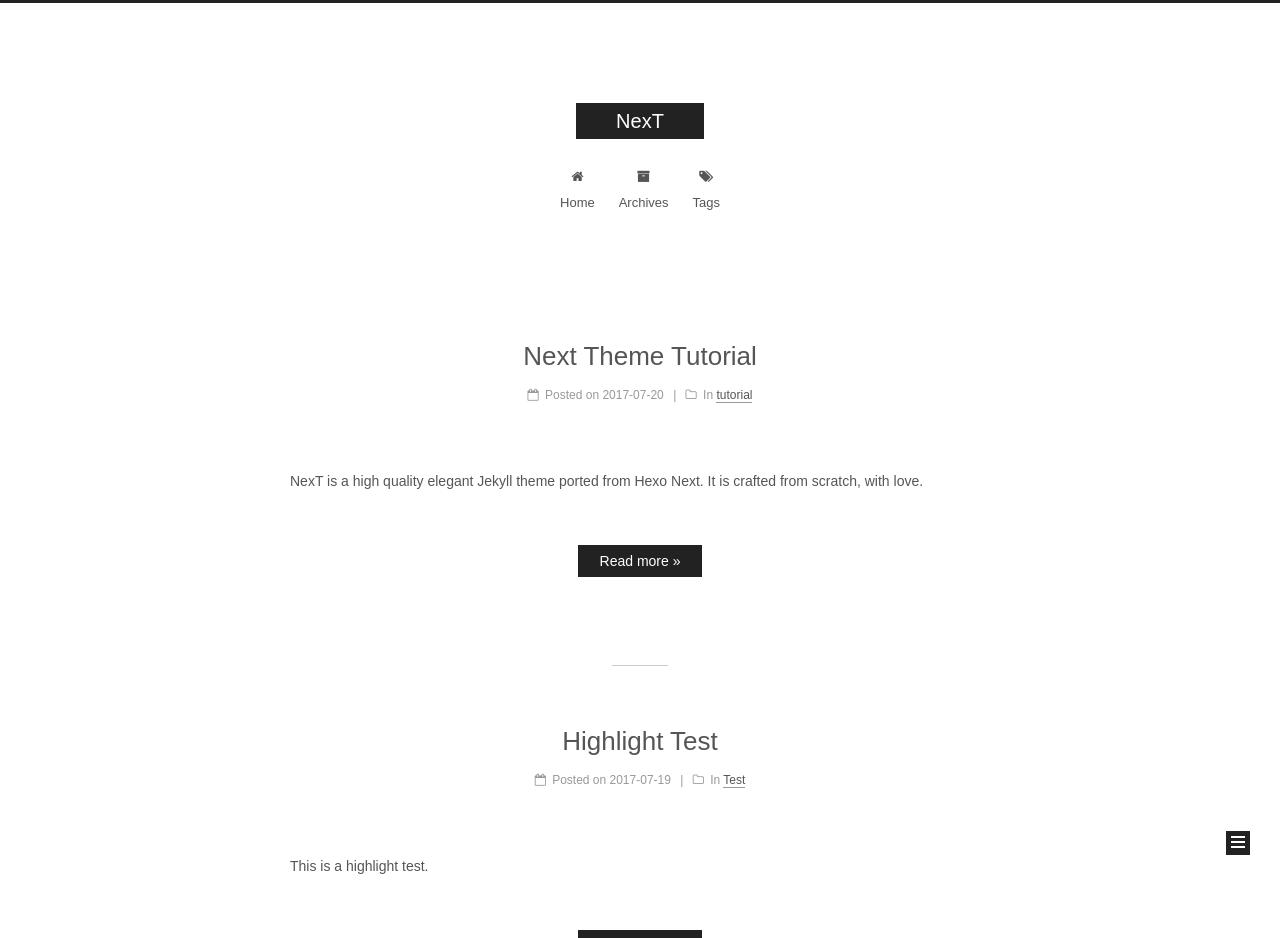
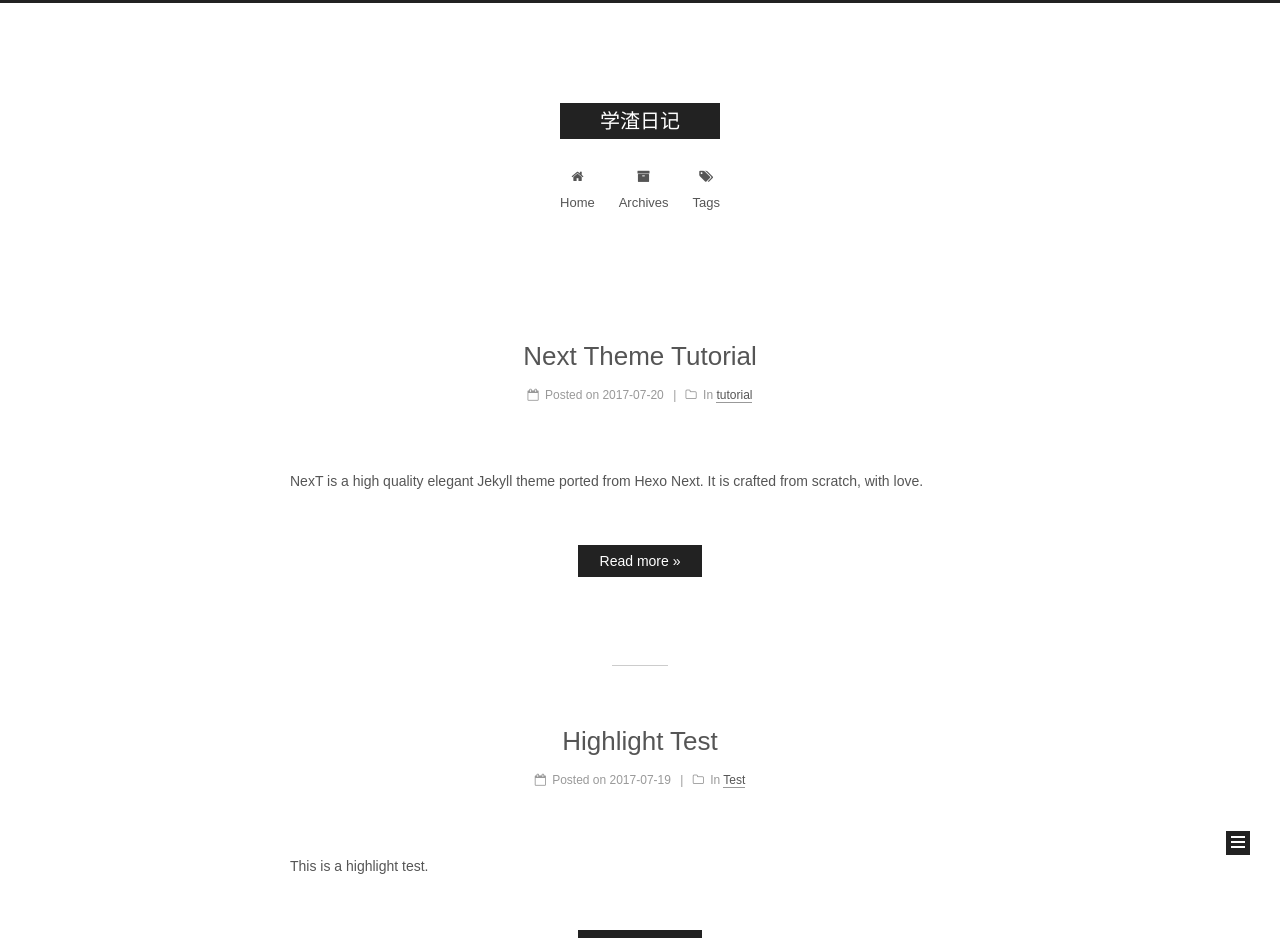
Before and after one commit to floyd1992/floyd1992.github.io, a Jekyll site: the page built from index.html, in a window 1280 px wide. Shown: the top 938 px of the page. Built offline with Jekyll 4.4.1, drawn with Linux system fonts in a browser that asks for light colours; the list of posts is cut into pages by our own code.

Commit message:
revise title and author

```diff
--- a/_config.yml
+++ b/_config.yml
@@ -4,10 +4,10 @@
 # ---------------------------------------------------------------
 
 # Site
-title: NexT
+title: 学渣日记
 subtitle:
 description:
-author: 战五神渣
+author: 高冷的学渣
 # Support language: de, en, fr-FR, id, ja, ko, pt-BR, pt, ru, zh-Hans, zh-hk, zh-tw
 language: en
 date_format: '%Y-%m-%d'
```
